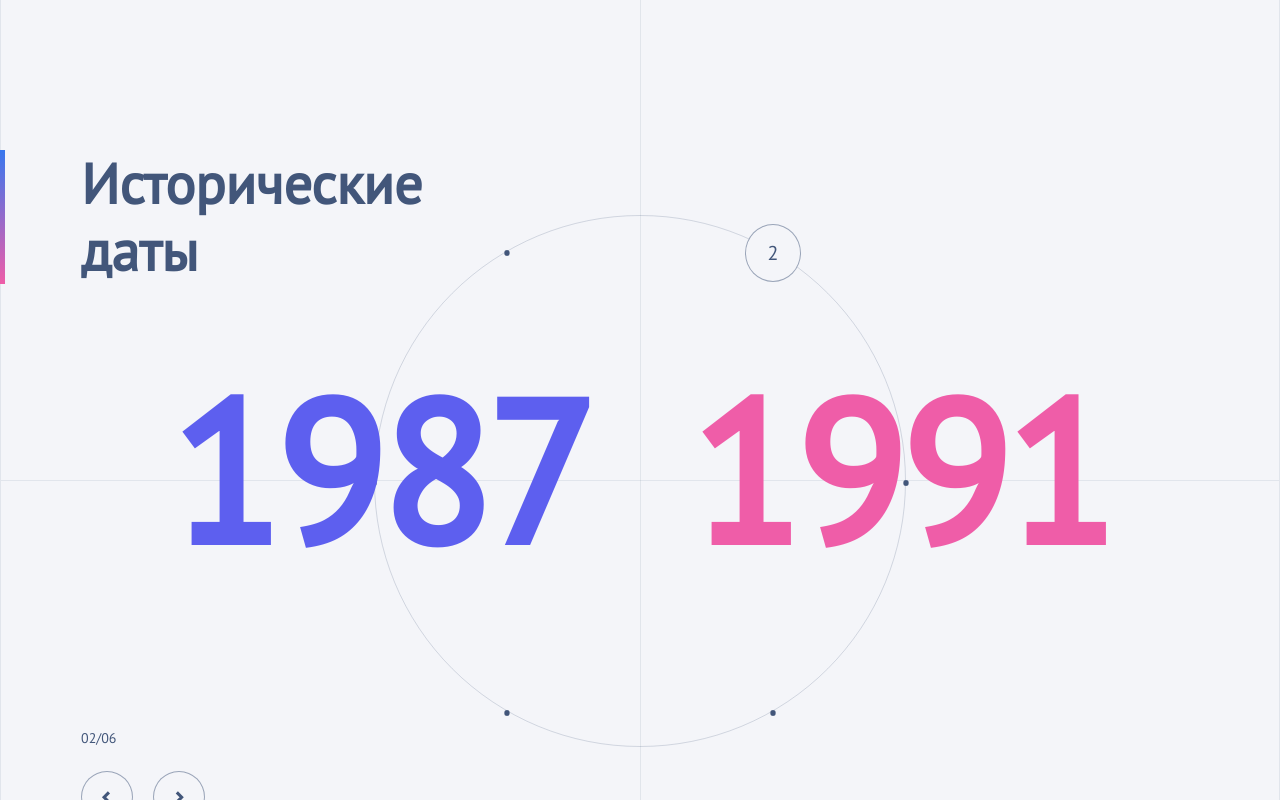
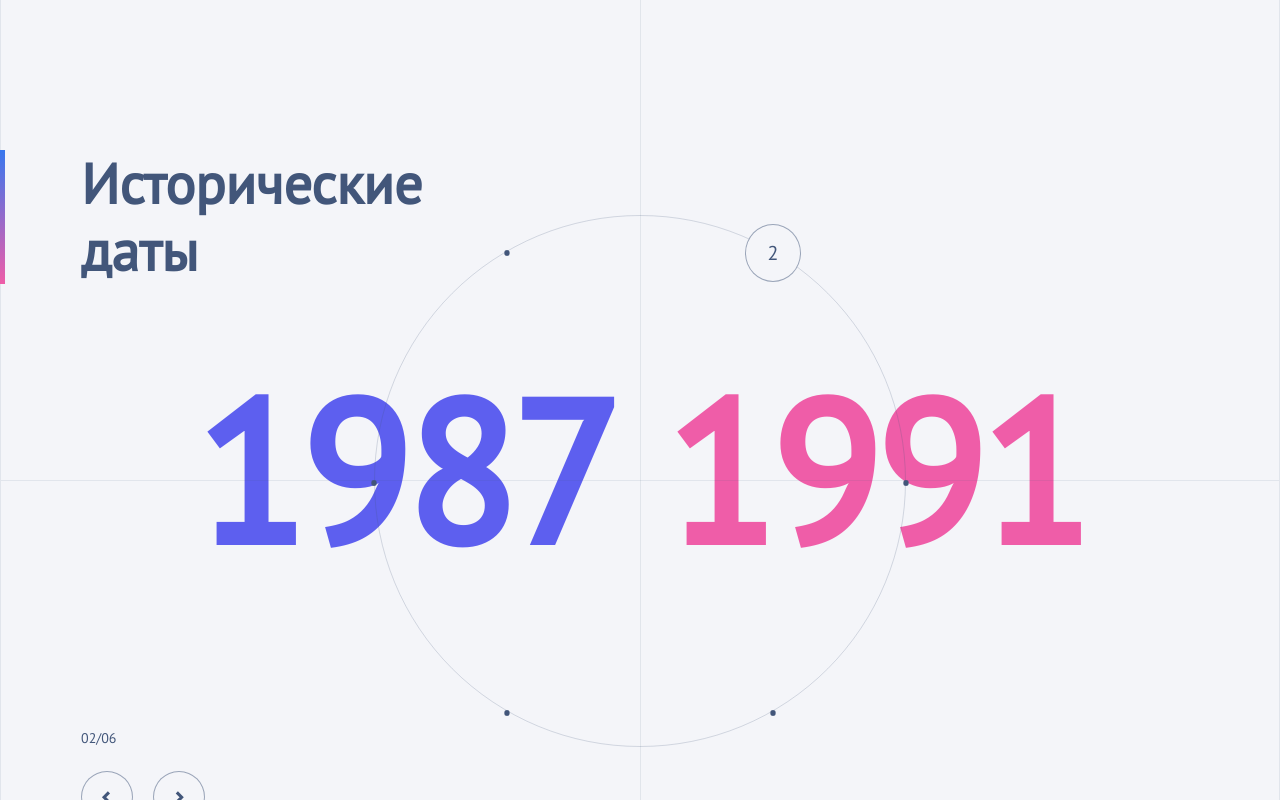
Before and after one commit to damnnou/test-history, a React (Create React App) app: page / in a window 1280 px wide. Shown: the top 800 px of the page. Built offline with nearby package versions, Linux system fonts and the light colour scheme.

Commit message:
fix esLint warnings

```diff
--- a/src/App.tsx
+++ b/src/App.tsx
@@ -13,7 +13,6 @@ import gsap, { Power1 } from "gsap";
 import {
     fadeInSectionAnimation,
     fadeOutSectionAnimation,
-    opacityAnimation,
 } from "./styles/animations";
 import { SwiperClass } from "swiper/react";
 import PaginationBlock from "./ui/PaginationBlock";
@@ -31,7 +30,7 @@ const AppWrapper = styled.div`
 `;
 
 const CategoryWrapper = styled.div<{ hidden?: boolean }>`
-    @media (max-width: 620px) {
+    @media (max-width: 820px) {
         animation: ${(props) =>
                 props.hidden ? fadeOutSectionAnimation : fadeInSectionAnimation}
             0.5s;
@@ -40,8 +39,12 @@ const CategoryWrapper = styled.div<{ hidden?: boolean }>`
         flex-direction: column;
         order: 3;
         margin-bottom: 20px;
+        margin: 40px;
+    }
+    @media (max-width: 720px) {
         margin: 20px;
     }
+
     display: none;
 `;
 
@@ -155,6 +158,7 @@ const App: React.FC = () => {
         if (isLoading) return;
         const storyYears = stories.map((story) => story.year);
         handleAnimateYears(storyYears[0], storyYears[storyYears.length - 1]);
+        // eslint-disable-next-line
     }, [stories]);
 
     // Получение историй при смене категории
@@ -175,6 +179,7 @@ const App: React.FC = () => {
                     setIsLoading(false);
                 });
         }
+        // eslint-disable-next-line
     }, [selectedCategory, categoriesList]);
 
     return (
--- a/src/features/Story.tsx
+++ b/src/features/Story.tsx
@@ -1,5 +1,5 @@
 import React from "react";
-import styled, { keyframes } from "styled-components";
+import styled from "styled-components";
 import { colors } from "../styles/colors";
 import type { StoryProps } from "../types/componentsProps";
 
--- a/src/ui/MainCircle.tsx
+++ b/src/ui/MainCircle.tsx
@@ -1,12 +1,12 @@
 import React from "react";
-import styled, { keyframes } from "styled-components";
+import styled from "styled-components";
 import { colors } from "../styles/colors";
 import CircleButton from "../features/CircleButton";
 import { MainCircleProps } from "../types/componentsProps";
 import { opacityAnimation } from "../styles/animations";
 
 const Cross = styled.div`
-    @media (max-width: 620px) {
+    @media (max-width: 820px) {
         display: none;
     }
 
--- a/src/ui/PaginationBlock.tsx
+++ b/src/ui/PaginationBlock.tsx
@@ -4,6 +4,7 @@ import { StoriesSectionProps } from "../types/componentsProps";
 import { colors } from "../styles/colors";
 
 const PaginationBlockWrapper = styled.div`
+    @media (max-width: 820px) {
         position: absolute;
         bottom: 32px;
         left: 50%;
@@ -11,6 +12,8 @@ const PaginationBlockWrapper = styled.div`
         display: flex;
         justify-content: center;
         margin-top: 20px;
+    }
+    display: none;
 `;
 
 const PaginationDot = styled.div<{ active?: boolean }>`
--- a/src/ui/SelectCategorySection.tsx
+++ b/src/ui/SelectCategorySection.tsx
@@ -12,7 +12,7 @@ const Container = styled.div`
         margin-left: 20px;
     }
 
-    @media (max-width: 620px) {
+    @media (max-width: 820px) {
         order: 4;
         margin-top: auto;
         margin-bottom: 20px;
--- a/src/ui/StoriesSection.tsx
+++ b/src/ui/StoriesSection.tsx
@@ -2,7 +2,7 @@ import React, { useEffect, useState } from "react";
 import Story from "../features/Story";
 import styled from "styled-components";
 import { colors } from "../styles/colors";
-import { Swiper, SwiperClass, SwiperSlide } from "swiper/react";
+import { Swiper, SwiperSlide } from "swiper/react";
 import { Mousewheel, Pagination } from "swiper/modules";
 import type { StoriesSectionProps } from "../types/componentsProps";
 import {
@@ -16,7 +16,7 @@ const Section = styled.section<{ hidden?: boolean }>`
         padding-left: 0px;
     }
 
-    @media (max-width: 620px) {
+    @media (max-width: 820px) {
         order: 3;
         margin-top: 20px;
         margin-bottom: 0;
--- a/src/ui/YearsCounter.tsx
+++ b/src/ui/YearsCounter.tsx
@@ -5,18 +5,15 @@ import { colors } from "../styles/colors";
 import type { YearsCounterProps } from "../types/componentsProps";
 
 const StyledContainer = styled.div`
-    @media (max-width: 620px) {
+    @media (max-width: 820px) {
         position: static;
         margin: 0 auto;
         transform: translateX(0);
         order: 2;
     }
 
-    @media (max-width: 980px) {
-        gap: 50px;
-    }
-
-    @media (max-width: 420px) {
+    @media (max-width: 720px) {
+        justify-content: space-between;
         gap: 40px;
     }
 
@@ -26,10 +23,10 @@ const StyledContainer = styled.div`
     width: fit-content;
     height: fit-content;
     top: 470px;
-    gap: 100px;
+    gap: calc(10px + (min(5vw, 40px)));
     left: 50%;
     transform: translate(-50%, -50%);
-    z-index: 10;
+    z-index: -10;
     pointer-events: none;
     cursor: default;
 `;
```
Lines whose indentation alone changed are shown as unchanged.
